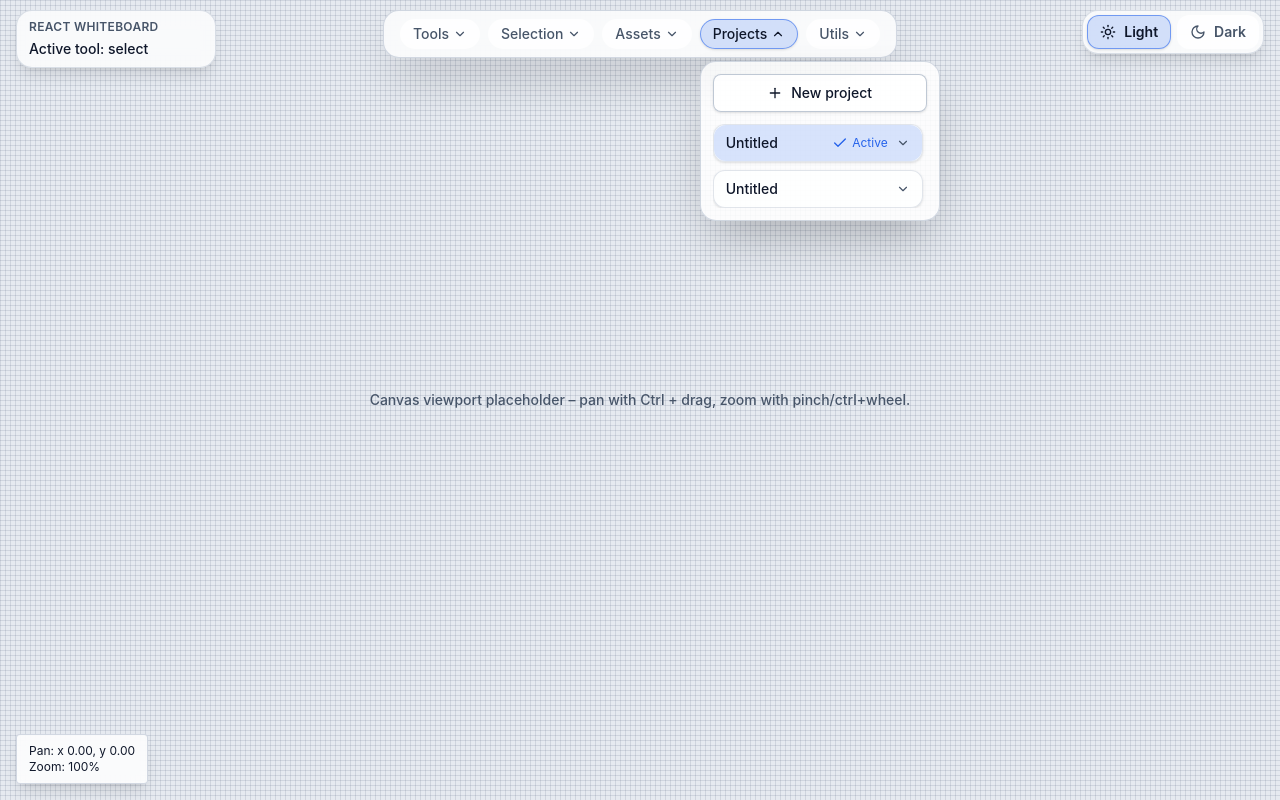
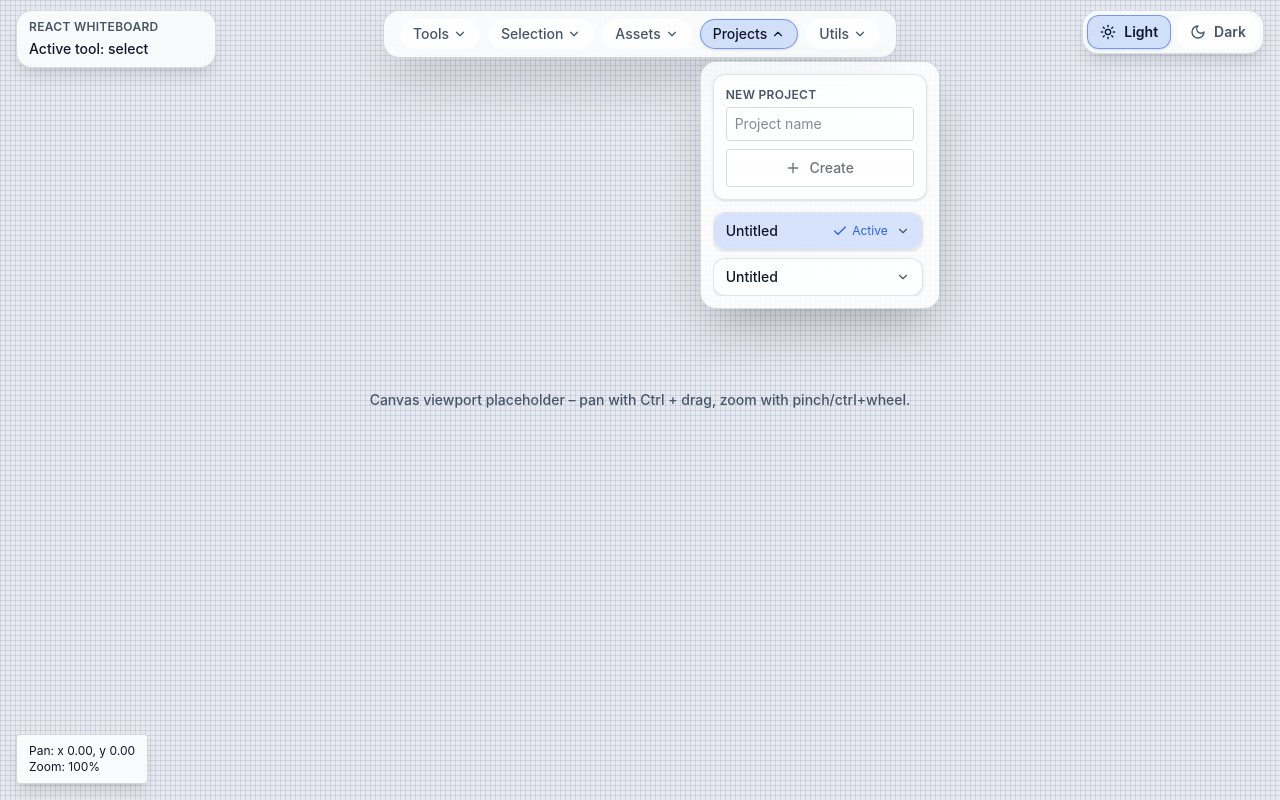
Before and after one commit to CasperKristiansson/React-Whiteboard-Studio, a React (Vite) app: page / in a window 1280 px wide. Both pictures are taken after a click on the button "Projects". Built offline with nearby package versions, Linux system fonts and the light colour scheme.

Commit message:
feat: implement new project creation form with input handling and submission

```diff
--- a/src/state/projects.ts
+++ b/src/state/projects.ts
@@ -38,7 +38,7 @@ export const useProjects = () => {
           replaceDocument(doc)
           markClean()
         }
-        const projectName = meta?.name ?? projects.find((project) => project.id === id)?.name ?? null
+        const projectName = meta?.name ?? null
         setProjectId(id, projectName)
         setCurrentProjectId(id)
       } catch (err) {
@@ -54,7 +54,7 @@ export const useProjects = () => {
         setLoading(false)
       }
     },
-    [dirty, markClean, projects, pushError, replaceDocument, setProjectId],
+    [dirty, markClean, pushError, replaceDocument, setProjectId],
   )
 
   useEffect(() => {
--- a/src/ui/top-navigation.tsx
+++ b/src/ui/top-navigation.tsx
@@ -1,4 +1,11 @@
-import { useCallback, useEffect, useRef, useState, type ReactNode } from 'react'
+import {
+  useCallback,
+  useEffect,
+  useRef,
+  useState,
+  type FormEvent,
+  type ReactNode,
+} from 'react'
 import clsx from 'clsx'
 import {
   LuCheck,
@@ -86,7 +93,6 @@ const ProjectsMenu = ({ isOpen }: ProjectsMenuProps) => {
   const {
     projects,
     currentProjectId,
-    loading,
     error,
     create,
     rename,
@@ -101,6 +107,7 @@ const ProjectsMenu = ({ isOpen }: ProjectsMenuProps) => {
   const [renameValue, setRenameValue] = useState('')
   const [deleteProjectId, setDeleteProjectId] = useState<string | null>(null)
   const [deleteProjectName, setDeleteProjectName] = useState('')
+  const [newProjectName, setNewProjectName] = useState('')
   const renameInputRef = useRef<HTMLInputElement | null>(null)
 
   useEffect(() => {
@@ -111,6 +118,7 @@ const ProjectsMenu = ({ isOpen }: ProjectsMenuProps) => {
       setRenameValue('')
       setDeleteProjectId(null)
       setDeleteProjectName('')
+      setNewProjectName('')
     }
   }, [isOpen])
 
@@ -129,15 +137,18 @@ const ProjectsMenu = ({ isOpen }: ProjectsMenuProps) => {
     }
   }, [renameProjectId])
 
-  const handleCreate = useCallback(async () => {
-    const name = window.prompt('Create new project', 'Untitled project')
-    if (!name) return
-    const trimmed = name.trim()
+  const handleCreateSubmit = useCallback(
+    async (event: FormEvent<HTMLFormElement>) => {
+      event.preventDefault()
+      const trimmed = newProjectName.trim()
       if (!trimmed) return
       await create(trimmed)
+      setNewProjectName('')
       setStatus('Project created')
       setOpenProjectId(null)
-  }, [create])
+    },
+    [create, newProjectName, setOpenProjectId],
+  )
 
   const handleProjectClick = useCallback(
     async (projectId: string) => {
@@ -232,20 +243,32 @@ const ProjectsMenu = ({ isOpen }: ProjectsMenuProps) => {
 
   return (
     <div className="flex flex-col gap-3">
+      <form
+        onSubmit={handleCreateSubmit}
+        className="grid gap-2 rounded-xl border border-(--color-elevated-border)/70 bg-(--color-elevated-bg)/85 px-3 py-3 shadow-sm"
+      >
+        <label className="flex flex-col gap-1 text-left text-(--color-app-foreground)">
+          <span className="text-xs font-semibold uppercase tracking-wide text-(--color-muted-foreground)">
+            New project
+          </span>
+          <input
+            type="text"
+            value={newProjectName}
+            onChange={(event) => setNewProjectName(event.target.value)}
+            placeholder="Project name"
+            className="w-full rounded border border-(--color-elevated-border) bg-(--color-input-bg) px-2 py-1.5 text-sm text-(--color-app-foreground) focus:outline-none focus-visible:ring-2 focus-visible:ring-(--color-accent)"
+          />
+        </label>
         <button
-        type="button"
-        className="flex w-full items-center justify-center gap-2 rounded-lg border border-(--color-button-border) bg-(--color-button-bg) px-3 py-2 text-sm font-medium text-(--color-button-text) shadow transition hover:bg-(--color-button-hover-bg) focus:outline-none focus-visible:ring-2 focus-visible:ring-(--color-accent)"
-        onClick={handleCreate}
+          type="submit"
+          className="inline-flex items-center justify-center gap-2 rounded border border-(--color-button-border) bg-(--color-button-bg) px-3 py-2 text-sm font-medium text-(--color-button-text) transition hover:bg-(--color-button-hover-bg) focus:outline-none focus-visible:ring-2 focus-visible:ring-(--color-accent) disabled:cursor-not-allowed disabled:opacity-60"
+          disabled={!newProjectName.trim()}
         >
           <LuPlus className="h-4 w-4" />
-        New project
+          Create
         </button>
+      </form>
 
-      {loading ? (
-        <p className="text-xs text-(--color-muted-foreground)">
-          Loading projects…
-        </p>
-      ) : null}
       {error ? <p className="text-xs text-red-500">{error}</p> : null}
       {status && status !== 'Project loaded' ? (
         <p className="text-xs text-green-500">{status}</p>
```
Lines whose indentation alone changed are shown as unchanged.
